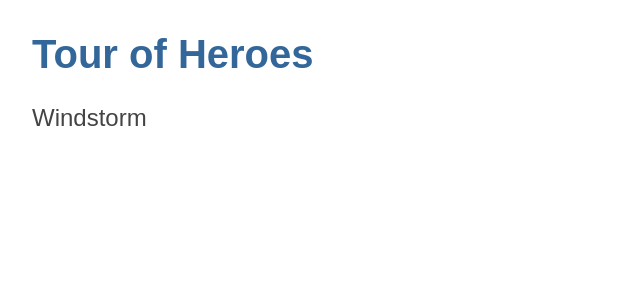
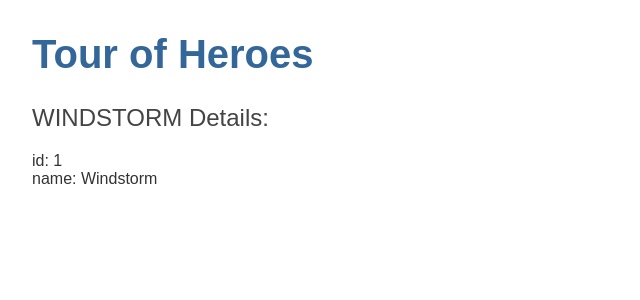
Before and after one commit to sidneyfrancois/tour-of-heroes-example, an Angular app: page / in a window 1280 px wide. Shown: the top 300 px of the page, without its empty margins (0-640 px from the left). Built offline with nearby package versions, Linux system fonts and the light colour scheme.

Commit message:
feat: use Hero interface into heroes component, print id and name, using uppercasePipe to uppercase the name

```diff
--- a/src/app/heroes/heroes.component.html
+++ b/src/app/heroes/heroes.component.html
@@ -1 +1,3 @@
-<h2>{{ hero }}</h2>
+<h2>{{ hero.name | uppercase }} Details: </h2>
+<div><span>id: </span>{{ hero.id }}</div>
+<div><span>name: </span>{{ hero.name }}</div>
--- a/src/app/heroes/heroes.component.ts
+++ b/src/app/heroes/heroes.component.ts
@@ -1,4 +1,5 @@
 import { Component } from '@angular/core';
+import { Hero } from '../Hero';
 
 @Component({
   selector: 'app-heroes',
@@ -6,5 +7,8 @@ import { Component } from '@angular/core';
   styleUrls: ['./heroes.component.css']
 })
 export class HeroesComponent {
-  hero = "Windstorm";
+  hero: Hero = {
+    id: 1,
+    name: "Windstorm"
+  };
 }
```
